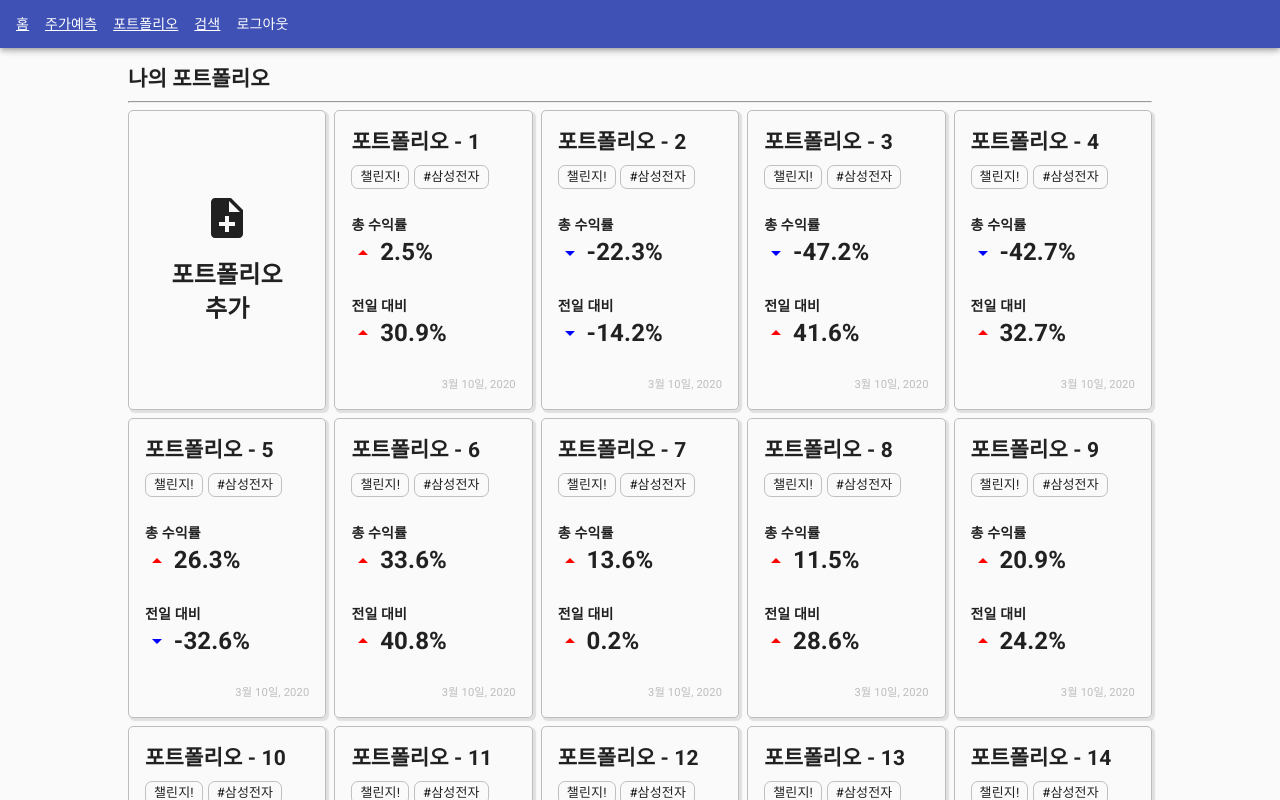
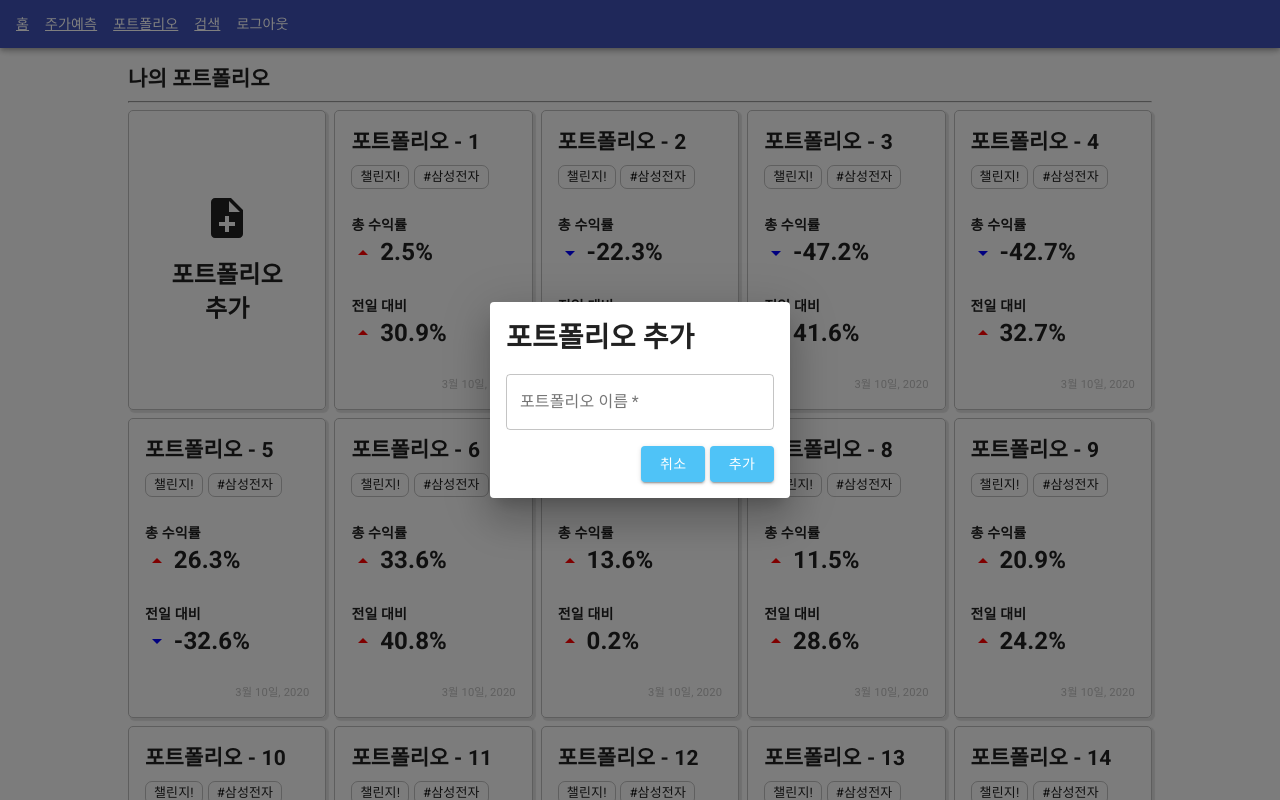
Before and after one commit to 5A-PROJECT/STOCK-GENIE, a React (Create React App) app in the folder frontend/: page /portfolio in a window 1280 px wide. Both pictures are taken after a click on the element "포트폴리오 추가". Shown: the top 800 px of the page. Built offline with nearby package versions, Linux system fonts and the light colour scheme.

Commit message:
[+] 포트폴리오 추가 모달

```diff
--- a/frontend/src/atoms/Button/MaterialButton.js
+++ b/frontend/src/atoms/Button/MaterialButton.js
@@ -3,6 +3,9 @@ import { Button, StylesProvider } from '@material-ui/core';
 import styled from 'styled-components';
 
 const CustomButton = styled(Button)`
+  & + & {
+    margin-left: 0.3rem;
+  }
   color: white;
   background-color: ${({ theme }) => theme.color.materialButton.background};
   :hover {
--- a/frontend/src/pages/portfolio/PortfolioSection/PorfolioListItem/index.js
+++ b/frontend/src/pages/portfolio/PortfolioSection/PorfolioListItem/index.js
@@ -6,6 +6,7 @@ import ReturnRatio from '../../../../molecules/ReturnRatio';
 import MaterialChip from '../../../../atoms/Chip/MaterialChip';
 
 const ItemWrapper = styled.div`
+  padding: 1rem;
   height: 100%;
   display: flex;
   flex-direction: column;
--- /dev/null
+++ b/frontend/src/pages/portfolio/PortfolioSection/PortfolioAddModal/ModalContents/index.js
@@ -0,0 +1,47 @@
+import React from 'react';
+import styled from 'styled-components';
+import { Dialog } from '@material-ui/core';
+import MaterialInput from '../../../../../atoms/Input/MaterialInput';
+import MaterialButton from '../../../../../atoms/Button/MaterialButton';
+
+const DialogWrapper = styled.div`
+  min-width: 300px;
+  padding: 1rem;
+`;
+
+const Title = styled.h1``;
+const ModalForm = styled.form`
+  margin: 1rem 0;
+`;
+
+const ButtonGroup = styled.div`
+  display: flex;
+  justify-content: flex-end;
+`;
+
+function ModalContents({ open, onClose }) {
+  return (
+    <Dialog open={open} onClose={onClose}>
+      <DialogWrapper>
+        <Title>포트폴리오 추가</Title>
+        <ModalForm>
+          <MaterialInput
+            label="포트폴리오 이름"
+            value={''}
+            name="name"
+            type="text"
+            // onChange={}
+            placeholder="포트폴리오 이름을 입력하세요"
+            required
+          />
+        </ModalForm>
+        <ButtonGroup>
+          <MaterialButton onClick={onClose}>취소</MaterialButton>
+          <MaterialButton>추가</MaterialButton>
+        </ButtonGroup>
+      </DialogWrapper>
+    </Dialog>
+  );
+}
+
+export default ModalContents;
--- a/frontend/src/pages/portfolio/PortfolioSection/PortfolioAddModal/index.js
+++ b/frontend/src/pages/portfolio/PortfolioSection/PortfolioAddModal/index.js
@@ -1,8 +1,9 @@
-import React from 'react';
+import React, { useState } from 'react';
 import PorfolioCard from '../PortfolioCard';
 import styled from 'styled-components';
 import NoteAddIcon from '@material-ui/icons/NoteAdd';
 import { StylesProvider } from '@material-ui/core';
+import ModalContents from './ModalContents';
 
 const ModalWrapper = styled.div`
   height: 100%;
@@ -10,6 +11,7 @@ const ModalWrapper = styled.div`
   flex-direction: column;
   justify-content: center;
   align-items: center;
+  padding: 1rem;
 `;
 
 const AddIcon = styled(NoteAddIcon)`
@@ -27,9 +29,17 @@ const Texts = styled.div`
 `;
 
 function PortfolioAddModal(props) {
+  const [open, setOpen] = useState(false);
+  const handleOpen = () => {
+    setOpen(true);
+  };
+
+  const handleClose = () => {
+    setOpen(false);
+  };
   return (
     <PorfolioCard>
-      <ModalWrapper>
+      <ModalWrapper onClick={handleOpen}>
         <StylesProvider injectFirst>
           <AddIcon />
         </StylesProvider>
@@ -38,6 +48,7 @@ function PortfolioAddModal(props) {
           <span>추가</span>
         </Texts>
       </ModalWrapper>
+      <ModalContents open={open} onClose={handleClose}></ModalContents>
     </PorfolioCard>
   );
 }
--- a/frontend/src/pages/portfolio/PortfolioSection/PortfolioCard/index.js
+++ b/frontend/src/pages/portfolio/PortfolioSection/PortfolioCard/index.js
@@ -6,7 +6,6 @@ const PortFolioCardWrapper = styled.article`
   height: 300px;
   border: 1px solid ${colors.grey[400]};
   border-radius: 5px;
-  padding: 1rem;
   box-shadow: 2px 2px 1px 1px ${colors.grey[300]};
   cursor: pointer;
   :hover {
```
